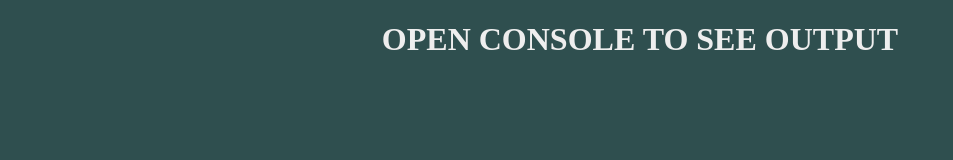
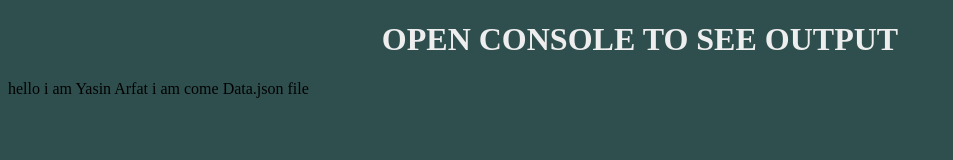
Before and after one commit to coden-arfat/working_with_js_promise, a plain HTML site: page getData.html in a window 1280 px wide. Shown: the whole page, without its empty margins (0-953 px from the left). Drawn offline with Linux system fonts and the light colour scheme.

Commit message:
v9
Signed-off-by: coden-arfat <arfatkhanbd24@gmail.com>

```diff
--- a/Data.json
+++ b/Data.json
@@ -1,9 +1,8 @@
 
   {
 "arfat":  {
-
-  "userId":"ravjy", "jobTitleName":"Developer", "firstName":"Ran","lastName":"Vijay",
-  "preferredFullName":"Ran Vijay","employeeCode":"H9","region":"DL","phoneNumber":"34567689",
-  "emailAddress":"ranvijay.k.ran@gmail.com"
+  "userId":"arfat", "jobTitleName":"Developer", "firstName":"Yasin","lastName":"Arfat",
+  "FullName":"Yasin Arfat","employeeCode":"H9","region":"Bandarban","phoneNumber":"12234425",
+  "emailAddress":"arfat@exampleMail.com"
  }
   }
--- a/getData.html
+++ b/getData.html
@@ -19,6 +19,8 @@
 <body>
   <h1>open console to see output
   </h1>
+  <div id="em">
+
   <script src="./getData.js"></script>
 </body>
 </html>
--- a/getData.js
+++ b/getData.js
@@ -11,3 +11,12 @@ console.log(data.arfat);
 let display data in browser console
 
 */
+
+
+fetch('Data.json')
+.then(response => response.json())
+.then((data)=>{
+  let em =document.querySelector('#em')
+   em.innerText=` hello i am  ${data.arfat.FullName} i am come Data.json file `
+   console.log(data.arfat)
+})
```
Also changed, not shown: index.html (+2 -0 lines).
